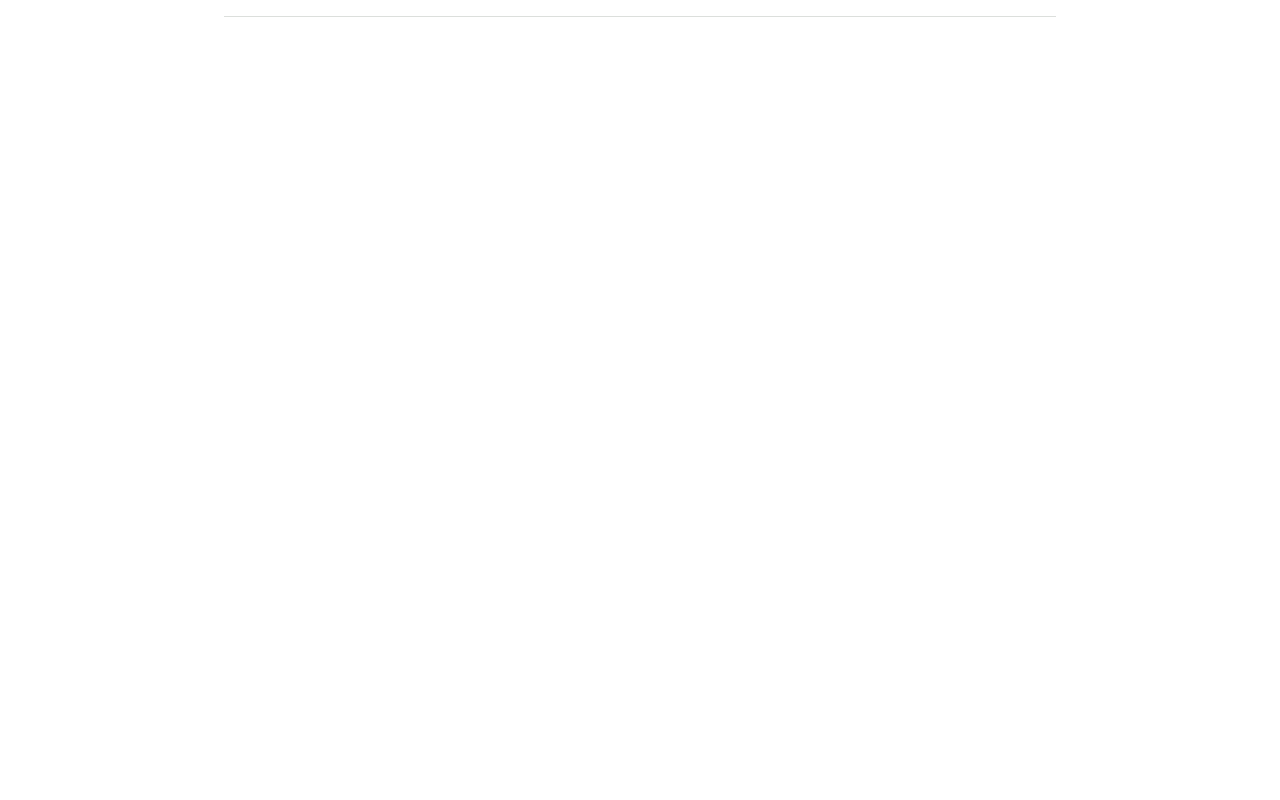
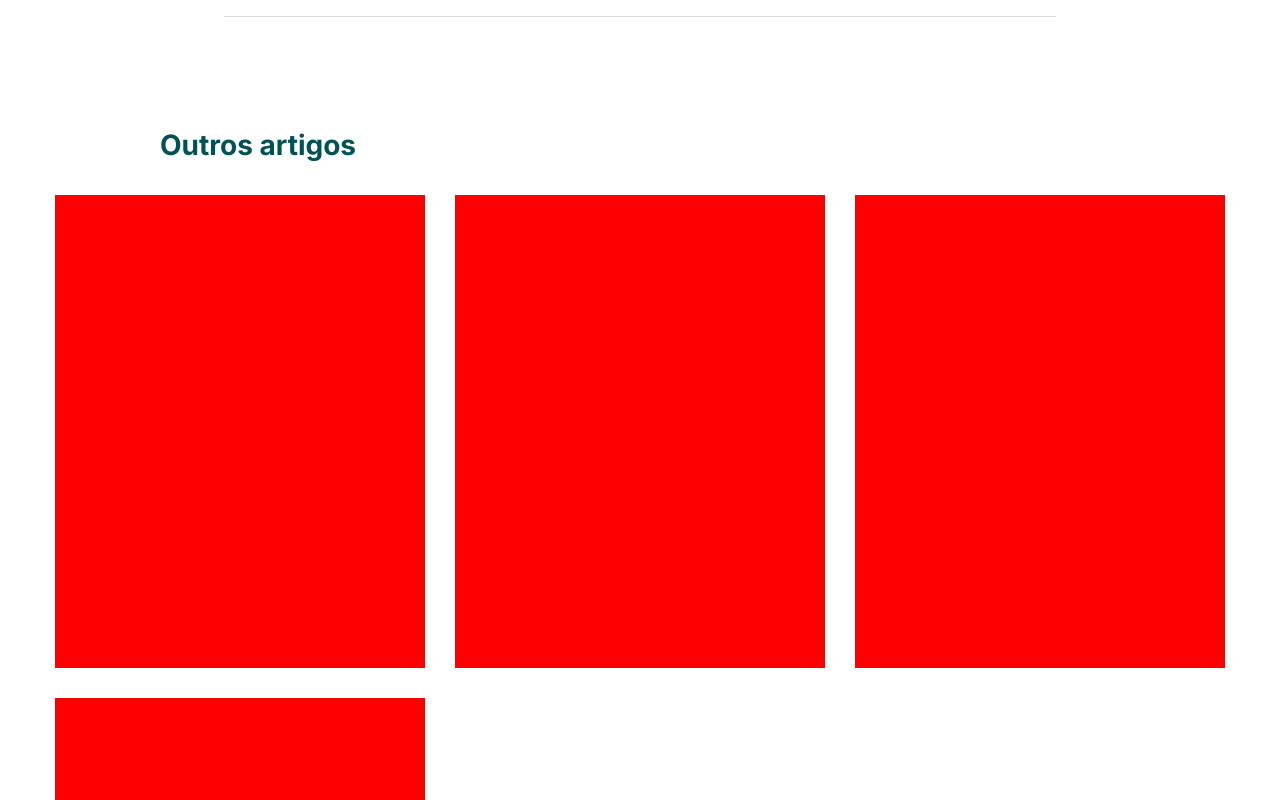
Before and after one commit to rafaelsoutoo/blog-aionz, a Next.js app: page / in a window 1280 px wide. Shown: the part 820-1620 px from the top of the page. Before the commit the page ends 837 px from the top, so only its background shows below. Built offline with nearby package versions, Linux system fonts and the light colour scheme.

Commit message:
feat: create component Others Articles

```diff
--- a/src/Components/Header.tsx
+++ b/src/Components/Header.tsx
@@ -13,6 +13,7 @@ export function Header() {
         sm: true,
         md: false,
         lg: false,
+        xl: false
     });
 
     return (
@@ -27,7 +28,7 @@ export function Header() {
             zIndex="1000"
             left="50%"
             transform="translateX(-50%)"
-            boxShadow="0px 1px rgba(0, 0, 0, 0.1), 0px 4px 8px rgba(224, 227, 222, 0.5)"  // Adicionando sombra na parte inferior com a cor #E0E3DE
+            boxShadow="0px 1px rgba(0, 0, 0, 0.1), 0px 4px 8px rgba(224, 227, 222, 0.5)"
 
         >
             <HStack
@@ -38,7 +39,7 @@ export function Header() {
                         cursor="pointer"
                         transition="transform 0.3s ease"
                         _hover={{
-                            transform: "scale(1.1)", // Escalar o botão para aumentar o tamanho
+                            transform: "scale(1.1)",
                         }}
                     >
                         <Icon
--- a/src/Components/NewArticles.tsx
+++ b/src/Components/NewArticles.tsx
@@ -47,7 +47,7 @@ const StyledSwiper = styled(Swiper)`
 `;
 
 export function NewArticles() {
-    const isBaseOrSm = useBreakpointValue({ base: true, sm: true, md: false });
+    const isBaseOrSm = useBreakpointValue({ base: true, sm: true, md: false, lg: false, xl: false });
 
     return (
         <>
@@ -76,11 +76,8 @@ export function NewArticles() {
                     </StyledSwiper>
                 </Flex>
             ) : (
-                <Flex mt={200} gap={6} justify="center">
+                <Flex mt={200} gap={6} justify="center" maxW={1700}>
                     <Box
-                        // w="674px"
-                        // h="523px"
-
                         w={{ md: "488px", lg: "596px",xl: "674px" }}
                         h={{ md: "523px", lg: "523px" }}
                         bg="red"
@@ -91,16 +88,12 @@ export function NewArticles() {
 
                     <Flex direction="column" gap={6}>
                         <Box
-                            // w="476px"
-                            // h="252px"
                             w={{ md: "250px", lg: "358px", xl: "476px"}}
                             h={{ md: "252px", lg: "252px" }}
                             bg="red"
                             borderRadius="24px"
                         />
                         <Box
-                            // w="476px"
-                            // h="252px"
                             w={{ md: "250px", lg: "358px", xl:"476px"}}
                             h={{ md: "252px", lg: "252px" }}
                             bg="red"
--- /dev/null
+++ b/src/Components/OthersArticles.tsx
@@ -0,0 +1,54 @@
+import { Box, Flex, HStack, SimpleGrid, Text, VStack } from "@chakra-ui/react";
+import { Inter } from "next/font/google";
+
+const inter = Inter({ subsets: ["latin"] });
+
+export function OthersArticles() {
+    return (
+        <Flex mt={100} maxW={1700} w="100%" direction="column" alignItems="center"  >
+            <Flex w="100%"  justifyContent="start" px={{ base: 4, md: 10, lg: 20 ,xl:40 }}>
+                <Text
+                    className={inter.className}
+                    fontWeight={700}
+                    fontSize="28px"
+                    lineHeight="40px"
+                    color="#005257"
+                >
+                    Outros artigos
+                </Text>
+            </Flex>
+
+            <SimpleGrid
+                columns={{ base: 1, sm: 1, md: 2, lg: 3, xl: 3 }}
+                spacing={30}
+                mt={30}
+            >
+                <Box
+                    w={{ base: "333px", sm: "333px", md: "340px", lg:"300px", xl: "370px" }}
+                    h={{ base: "473px", sm: "473px", md: "473px" }}
+                    bg="red"
+                />
+
+                <Box
+                    w={{ base: "333px", sm: "333px", md: "340px", lg:"300px", xl: "370px" }}
+                    h={{ base: "473px", sm: "473px", md: "473px" }}
+                    bg="red"
+                />
+
+                <Box
+                    w={{ base: "333px", sm: "333px", md: "340px", lg:"300px", xl: "370px" }}
+                    h={{ base: "473px", sm: "473px", md: "473px" }}
+                    bg="red"
+                />
+
+                <Box
+                    w={{ base: "333px", sm: "333px", md: "340px", lg:"300px", xl: "370px" }}
+                    h={{ base: "473px", sm: "473px", md: "473px" }}
+                    bg="red"
+                />
+
+
+            </SimpleGrid>
+        </Flex>
+    );
+}
--- a/src/pages/index.tsx
+++ b/src/pages/index.tsx
@@ -1,13 +1,15 @@
 import { Divider, VStack } from "@chakra-ui/react";
 import { Header } from "@/Components/Header";
 import { NewArticles } from "@/Components/NewArticles";
+import { OthersArticles } from "@/Components/OthersArticles";
 
 export default function Index() {
   return (
-    <VStack >
+    <VStack>
       <Header />
       <NewArticles />
-      <Divider borderColor="#C5CAC5" w="65%"  mt={100}/>
+      <Divider borderColor="#C5CAC5" w="65%"  mt={100} maxW={1221}/>
+      <OthersArticles/>
     </VStack>
   )
 }
```
